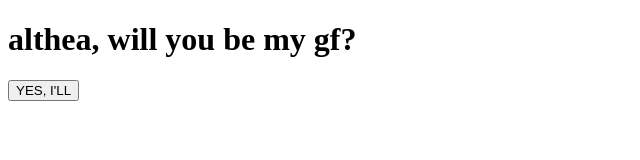
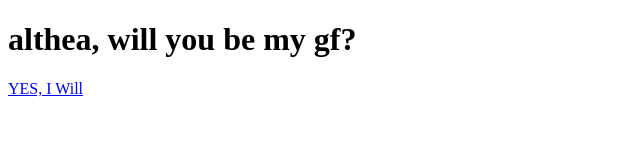
Before and after one commit to dvdnyll/forallthea, a plain HTML site: page index.html in a window 1280 px wide. Shown: the whole page, without its empty margins (0-640 px from the left). Drawn offline with Linux system fonts and the light colour scheme.

Commit message:
Update index.html

```diff
--- a/index.html
+++ b/index.html
@@ -10,6 +10,5 @@
         <!-- Primary Meta Tags -->
         <title>from servano™</title>
         <h1> althea, will you be my gf? </h1>
-        <button type="button" class="btn btn-primary" href="https://wa.me/message/MVWXJNWP5AOMK1">YES, I'LL</button>
-
+        <a class="btn btn-primary" href="https://wa.me/message/MVWXJNWP5AOMK1" role="button">YES, I Will</a>
 </html>
```
